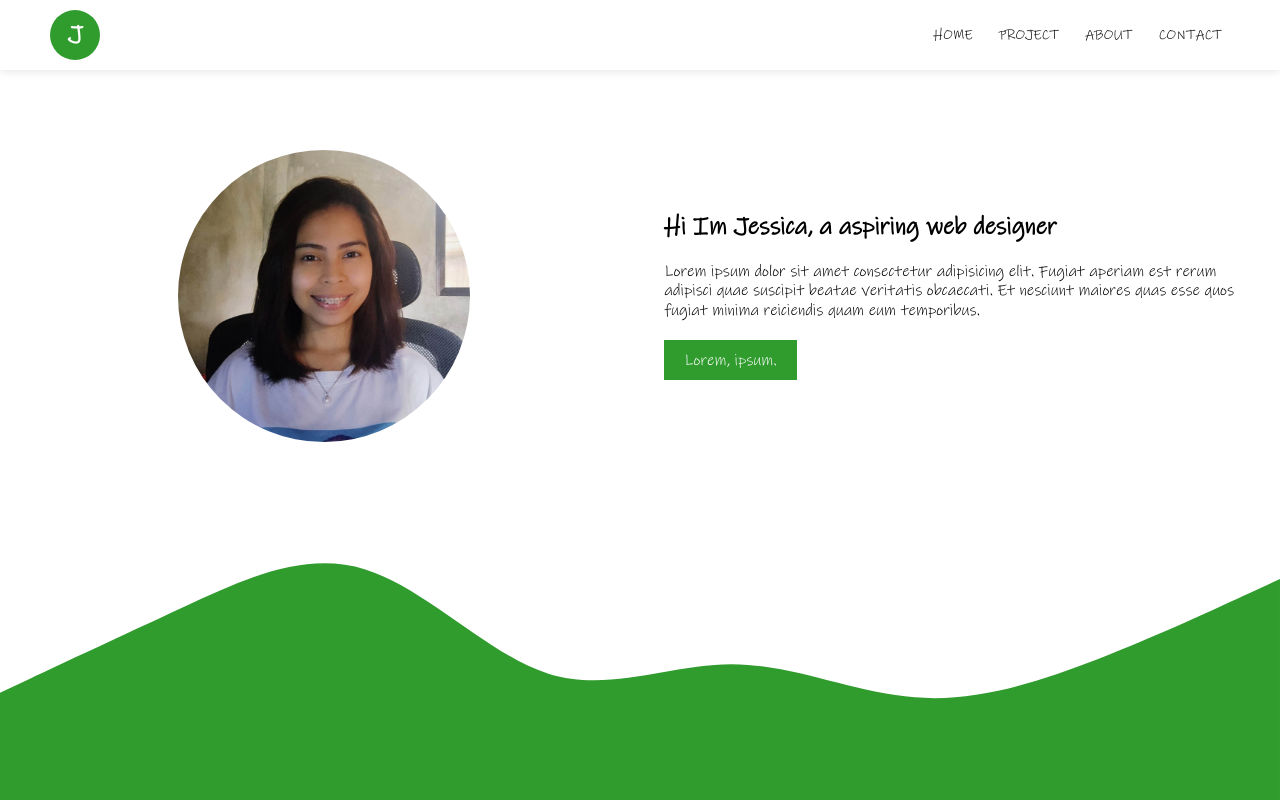
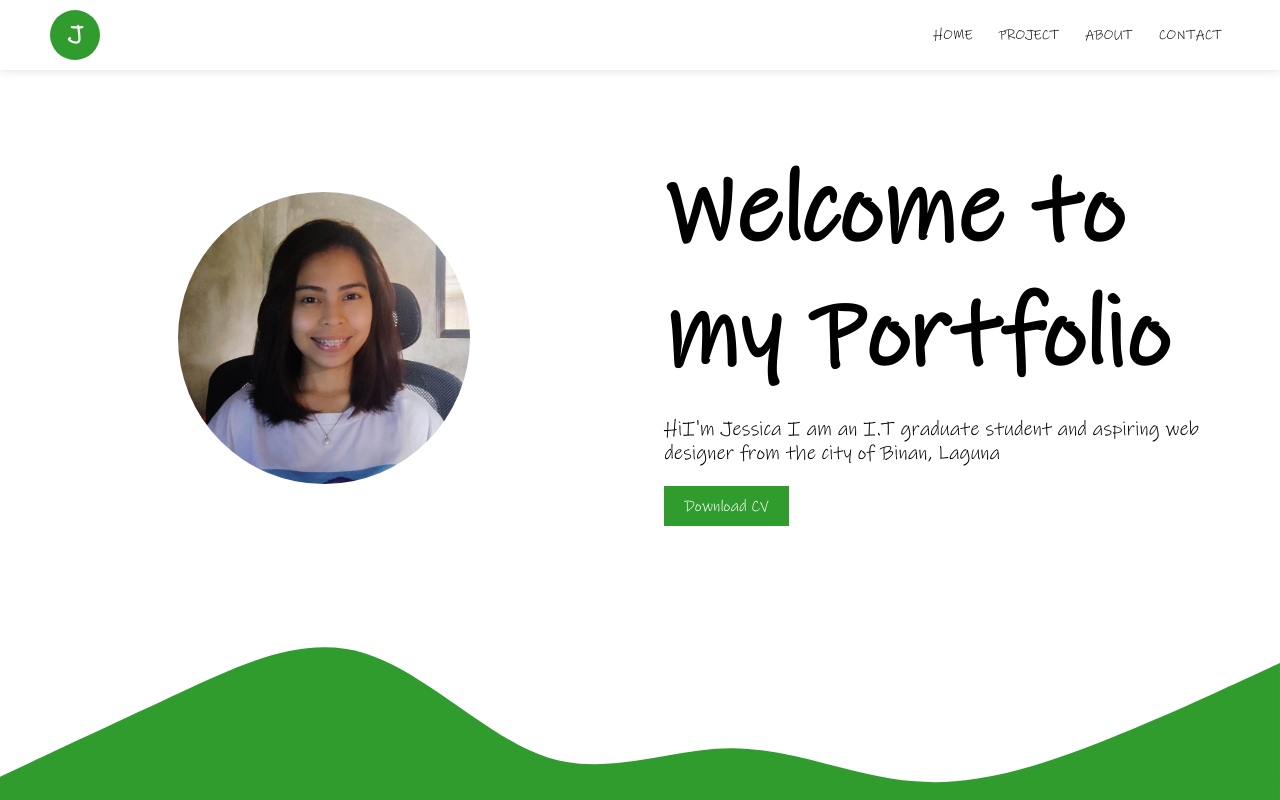
Before and after one commit to JessicaDesoasido21/portfolio, a plain HTML site: page index.html in a window 1280 px wide. Shown: the top 800 px of the page. Drawn offline with nearby package versions, Linux system fonts and the light colour scheme.

```diff
--- a/index.html
+++ b/index.html
@@ -25,10 +25,10 @@
                 </aside>
                 <article>
                     <h1>
-                        Hi Im Jessica, a aspiring web designer
+                        Welcome to my Portfolio
                     </h1>
-                    <p>Lorem ipsum dolor sit amet consectetur adipisicing elit. Fugiat aperiam est rerum adipisci quae suscipit beatae veritatis obcaecati. Et nesciunt maiores quas esse quos fugiat minima reiciendis quam eum temporibus.</p>
-                    <a href="#" class="button">Lorem, ipsum.</a>
+                    <p>HiI'm Jessica I am an I.T graduate student and aspiring web designer from the city of Binan, Laguna </p>
+                    <a href="#" class="button">Download CV</a>
                 </article>
             </header>
         </div>
--- a/style/main.css
+++ b/style/main.css
@@ -97,9 +97,11 @@ header article {
 header article p {
     line-height: 120%;
     margin-bottom: 20px;
+    font-size: 20px;
 }
 header article h1 {
     margin-bottom: 20px;
+    font-size: 100px;
 }
 .Project {
     width: 95%;
@@ -186,6 +188,7 @@ header article h1 {
     display: flex;
     justify-content: center;
     align-items: center;
+    border-radius: 20%;
 }
 .About div {
     width: 55%;
```
